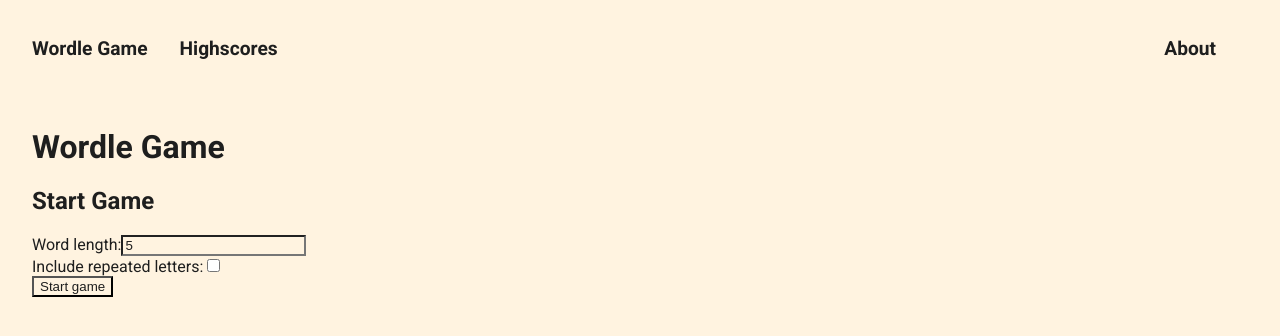
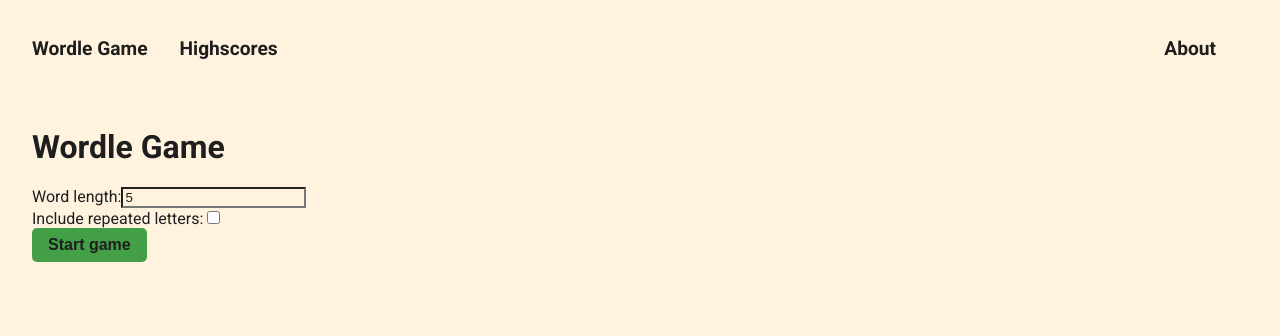
Before and after one commit to FeliciaBo/wordle-ish-fullstack, a React (Vite) app in the folder wordle-app/client/: page / in a window 1280 px wide. Shown: the top 336 px of the page. Built offline with nearby package versions, Linux system fonts and the light colour scheme.

Commit message:
default button style

```diff
--- a/wordle-app/client/public/global.scss
+++ b/wordle-app/client/public/global.scss
@@ -14,3 +14,13 @@ body {
 h1 {
   font-size: 2rem;
 }
+
+button {
+  padding: 8px 16px;
+  font-size: 1rem;
+  cursor: pointer;
+  font-weight: bold;
+  background-color: #43a047;
+  border-radius: 5px;
+  border-style: none;
+}
--- a/wordle-app/client/src/pages/Home.jsx
+++ b/wordle-app/client/src/pages/Home.jsx
@@ -149,7 +149,6 @@ function Home() {
   return (
     <div>
       <h1>Wordle Game</h1>
-      <h2>Start Game</h2>
 
       <div>
         <label>
```
Also changed, not shown: wordle-app/client/src/pages/Home.scss (line endings or trailing spaces).
